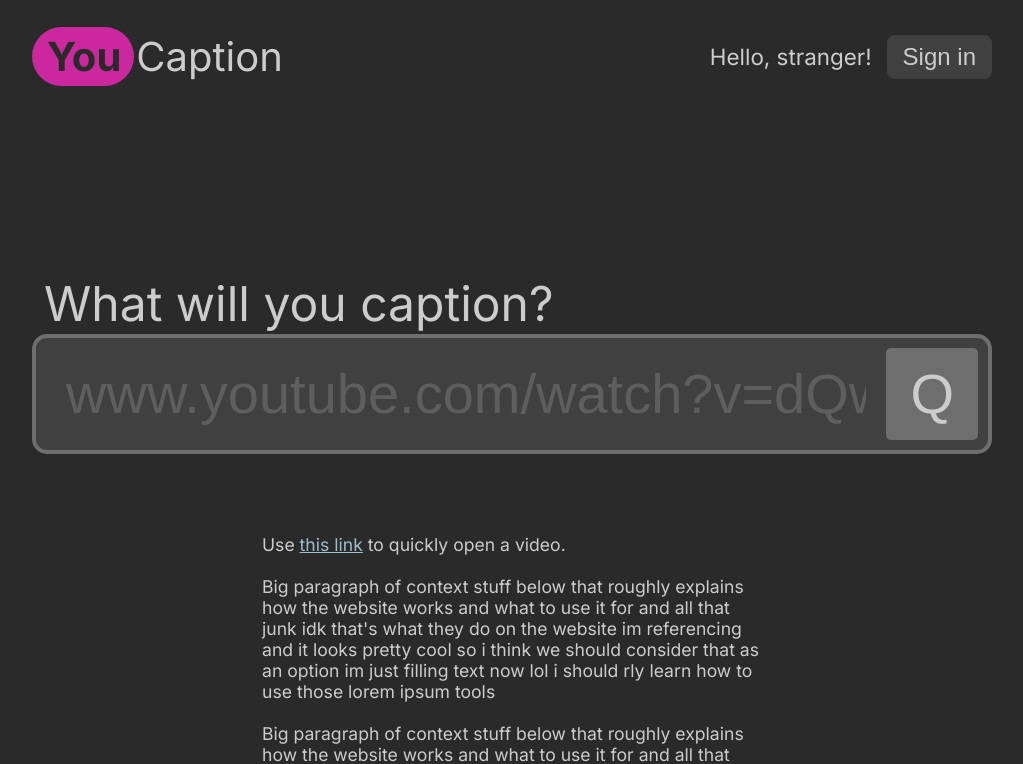
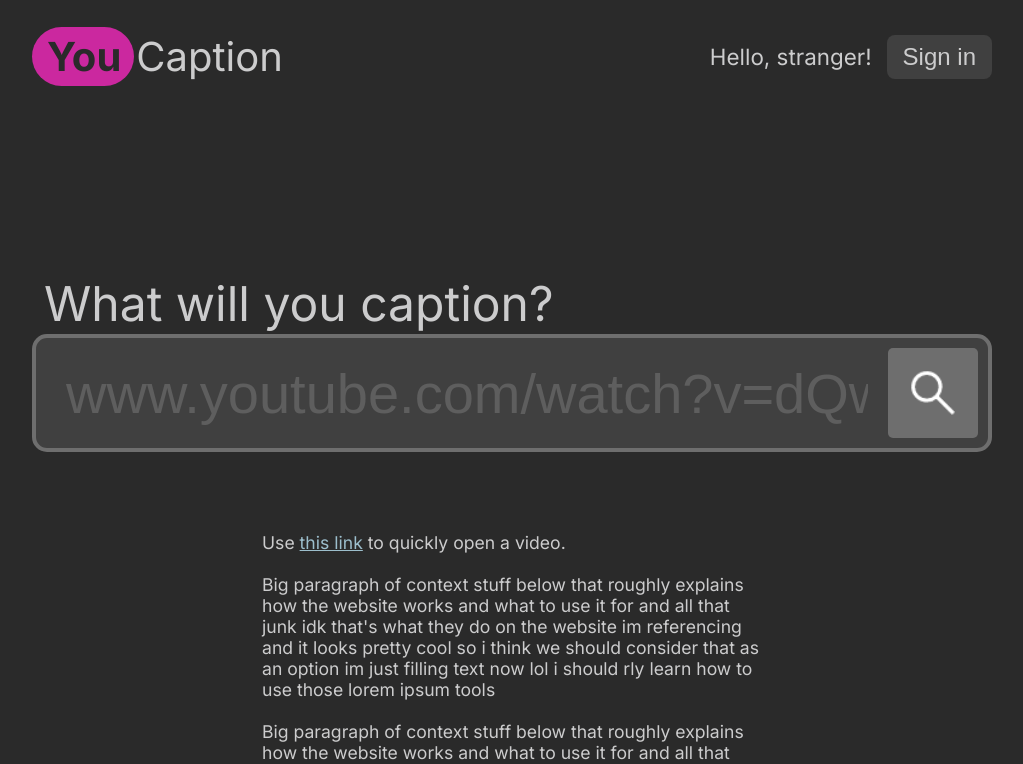
Before and after one commit to Remiwi/YouCaption, a Next.js app in the folder frontend/: page / in a window 1280 px wide. Shown: the top 764 px of the page, without its empty margins (128-1151 px from the left). Built offline with nearby package versions, Linux system fonts and the light colour scheme.

Commit message:
Updated searchbar to use actual search icon

```diff
--- a/frontend/app/page.module.css
+++ b/frontend/app/page.module.css
@@ -52,13 +52,23 @@
 .searchBar button {
   background-color: var(--color-grey-light);
   height: 100%;
+  max-height: 100px;
   aspect-ratio: 1/1;
 
   border: none;
   border-radius: 5px;
-  padding: 0 1.5rem;
+  padding: 1.1rem 1rem;
   font-size: 3.5rem;
   cursor: pointer;
+
+  display: flex;
+  align-items: center;
+  justify-content: center;
+}
+
+.searchBar img {
+  max-width: 100%;
+  height: auto;
 }
 
 @media (max-width: 1024px) {
@@ -79,6 +89,8 @@
   .searchBar button {
     font-size: 2.5rem;
     padding: 0 1rem;
+    max-height: 80px;
+    padding: 0.8rem 0.8rem;
   }
 }
 
--- a/frontend/app/page.tsx
+++ b/frontend/app/page.tsx
@@ -2,6 +2,7 @@
 
 import { useRouter } from "next/navigation";
 import { useRef } from "react";
+import Image from "next/image";
 import Link from "next/link";
 import styles from "./page.module.css";
 import extractVideoID from "@/utilities/extractVideoID";
@@ -37,7 +38,14 @@
             onChange={handleChange}
             onKeyDown={handleKeyDown}
           />
-          <button onClick={handleSubmit}>Q</button>
+          <button onClick={handleSubmit}>
+            <Image
+              src="/icons/search.png"
+              alt="Search icon"
+              width={100}
+              height={100}
+            />
+          </button>
         </div>
       </div>
       <p className={styles.context}>
```
